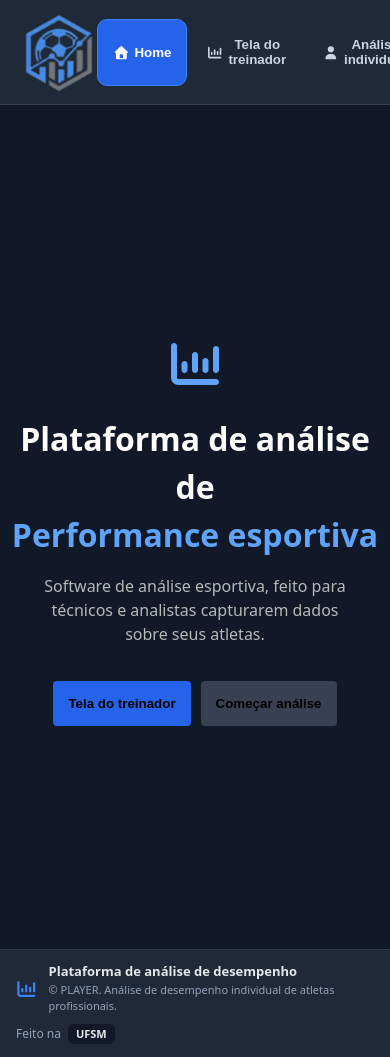
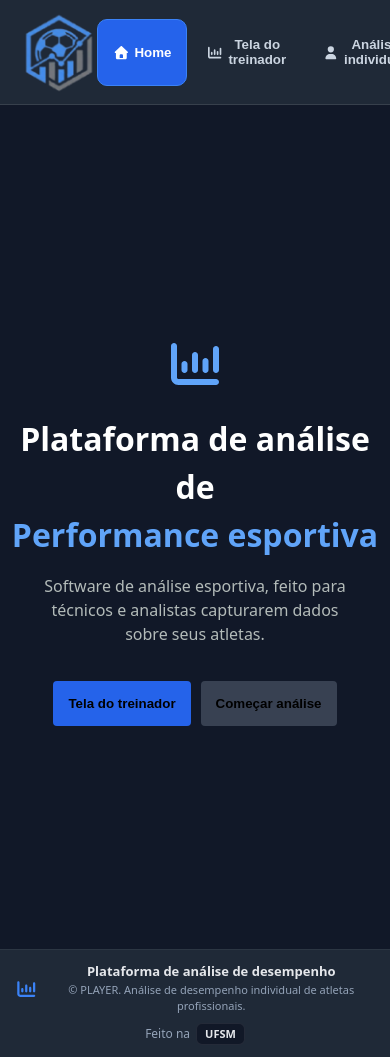
Before and after one commit to diogodls/player, a React (Vite) app: page / in a window 390 px wide. Shown: the top 1057 px of the page. Built offline with nearby package versions, Linux system fonts and the light colour scheme.

Commit message:
fix: adjust footer alignment and home page div typo

```diff
--- a/src/components/Footer/Footer.module.scss
+++ b/src/components/Footer/Footer.module.scss
@@ -25,7 +25,7 @@
 
 .text {
   display: flex;
-  flex-direction: column;
+  flex-direction: column;;
 
   strong {
     font-size: 13px;
@@ -61,9 +61,14 @@
 @media (max-width: 640px) {
   .footer {
     flex-direction: column;
-    align-items: flex-start;
+    align-items: center;
     gap: 8px;
     height: auto;
     padding: 12px 16px;
   }
+
+  .text {
+    align-items: center;
+    text-align: center;
+  }
 }
```
